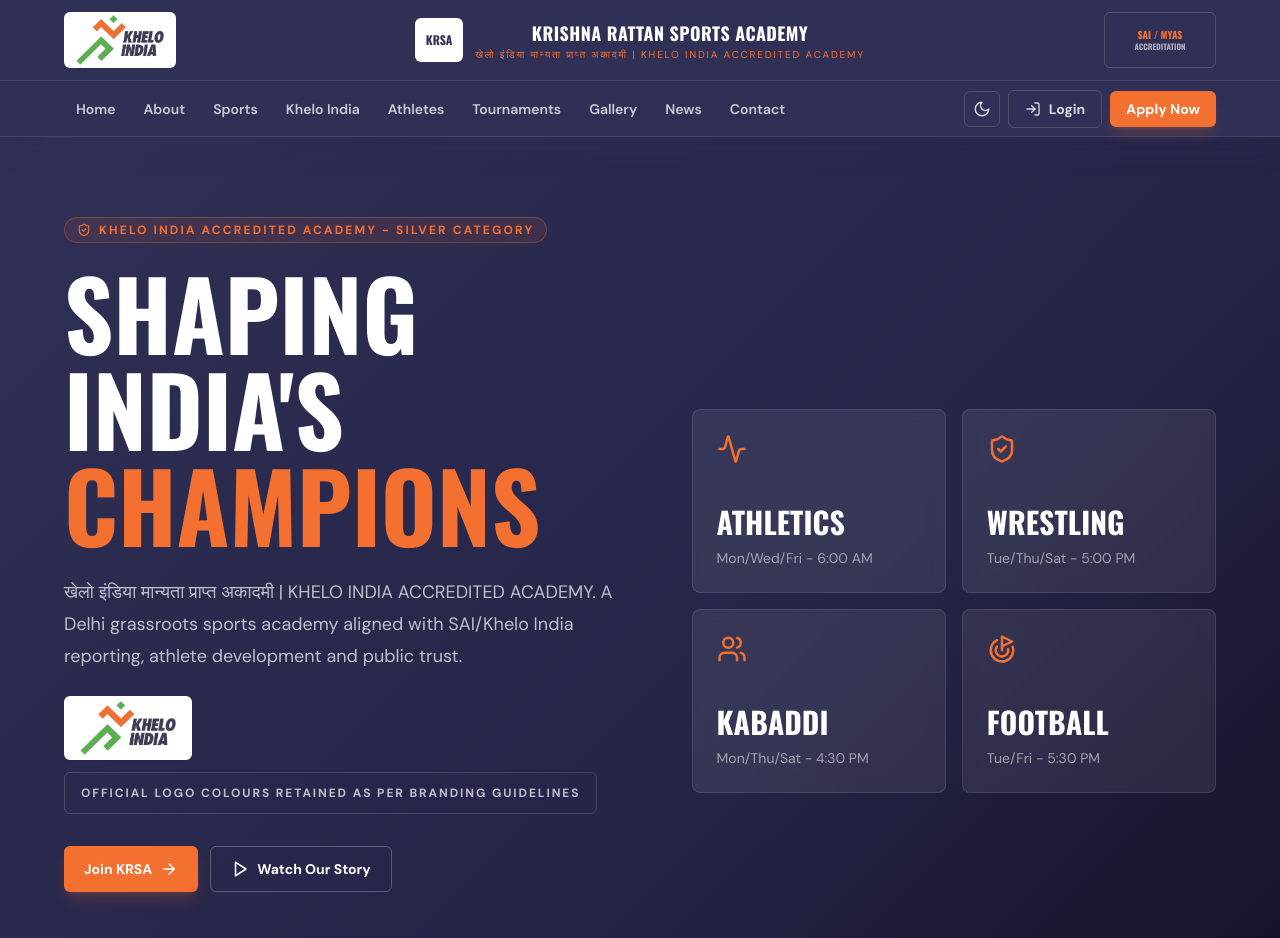
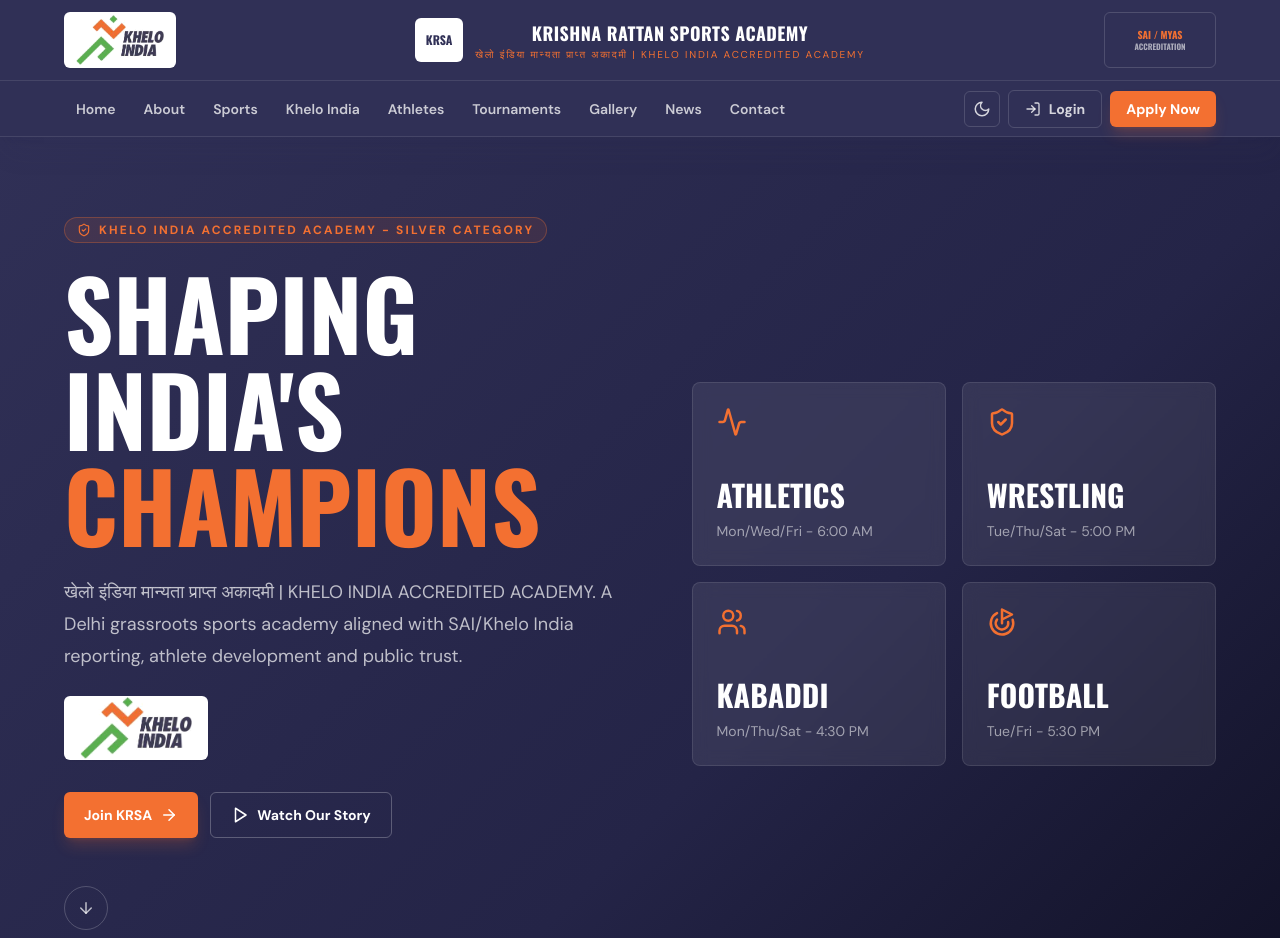
Before and after one commit to Himanshusaurabh0411/KRSA, a Next.js app in the folder apps/web/: page / in a window 1280 px wide. Shown: the top 938 px of the page. Built offline with nearby package versions, Linux system fonts and the light colour scheme.

Commit message:
Remove internal branding note from hero

```diff
--- a/apps/web/src/app/khelo-india/page.tsx
+++ b/apps/web/src/app/khelo-india/page.tsx
@@ -13,12 +13,9 @@
       <section className="section-pad">
         <div className="container-wide grid gap-8 lg:grid-cols-[1fr_380px]">
           <div className="panel p-6 md:p-8">
-            <div className="mb-6 flex flex-wrap items-center gap-4">
+            <div className="mb-6 flex items-center">
               <span className="flex h-20 w-40 items-center rounded-md bg-white px-4 py-3 shadow-sm">
                 <KheloIndiaLogo />
-              </span>
-              <span className="rounded-md border border-orange/25 bg-orange/10 px-4 py-3 text-xs font-bold uppercase tracking-[0.16em] text-orange">
-                Original colours preserved
               </span>
             </div>
             <ShieldCheck className="text-orange" size={34} />
--- a/apps/web/src/app/page.tsx
+++ b/apps/web/src/app/page.tsx
@@ -21,12 +21,9 @@
             <p className="mt-6 max-w-2xl text-lg leading-8 text-white/70">
               {academy.designationHi} | {academy.designationEn}. A Delhi grassroots sports academy aligned with SAI/Khelo India reporting, athlete development and public trust.
             </p>
-            <div className="mt-6 flex flex-wrap items-center gap-3">
-              <span className="flex h-16 w-32 items-center rounded-md bg-white px-4 py-2 shadow-sm">
+            <div className="mt-6 flex items-center">
+              <span className="flex h-16 w-36 items-center rounded-md bg-white px-4 py-2 shadow-sm">
                 <KheloIndiaLogo priority />
-              </span>
-              <span className="rounded-md border border-white/15 px-4 py-3 text-xs font-bold uppercase tracking-[0.16em] text-white/70">
-                Official logo colours retained as per branding guidelines
               </span>
             </div>
             <div className="mt-8 flex flex-col gap-3 sm:flex-row">
```
